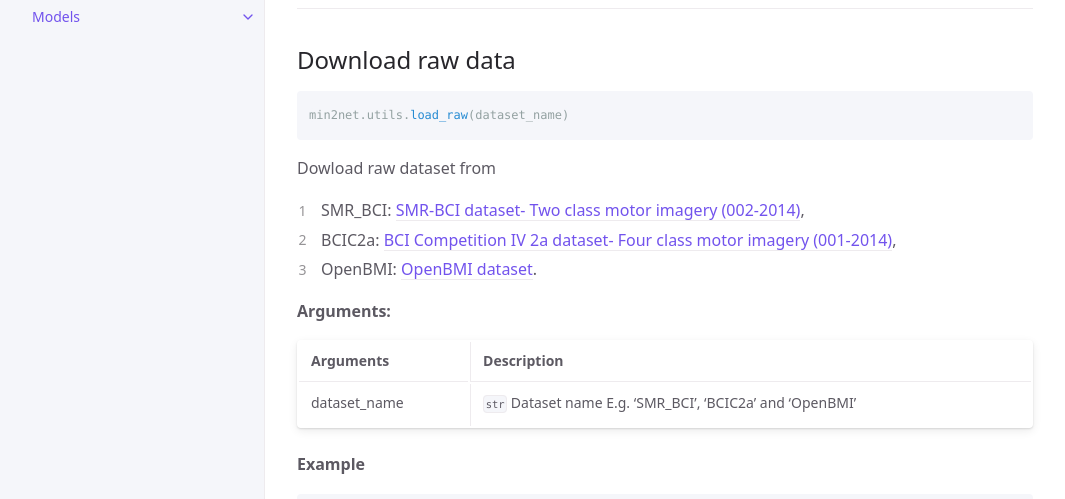
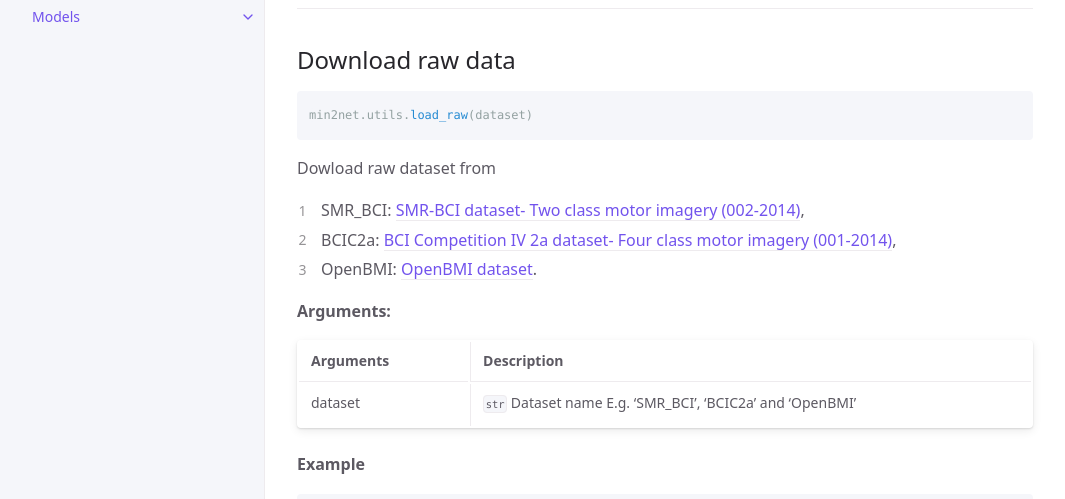
Before and after one commit to MixNetBCI/MixNetBCI.github.io, a Jekyll site: the page built from docs/preprocessing/download-datasets.md, in a window 1280 px wide and 1245 px high. Shown: the part 331-830 px from the top of the window, without its empty margins (107-1172 px from the left). Built offline with Jekyll 4.4.1, drawn with Linux system fonts in a browser that asks for light colours.

Commit message:
fixed argument aname

````diff
--- a/docs/preprocessing/download-datasets.md
+++ b/docs/preprocessing/download-datasets.md
@@ -22,7 +22,7 @@ nav_order: 1
 ## Download raw data
 
 ```py
-min2net.utils.load_raw(dataset_name)
+min2net.utils.load_raw(dataset)
 ```
 Dowload raw dataset from
 1.  SMR_BCI: [SMR-BCI dataset- Two class motor imagery (002-2014)](http://bnci-horizon-2020.eu/database/data-sets),
@@ -34,7 +34,7 @@ Dowload raw dataset from
 
 | Arguments | Description |
 |:----------|:----------|
-|dataset_name   | `str` Dataset name E.g. 'SMR_BCI', 'BCIC2a' and 'OpenBMI' |
+|dataset   | `str` Dataset name E.g. 'SMR_BCI', 'BCIC2a' and 'OpenBMI' |
 
 **Example**
 ```py
````
